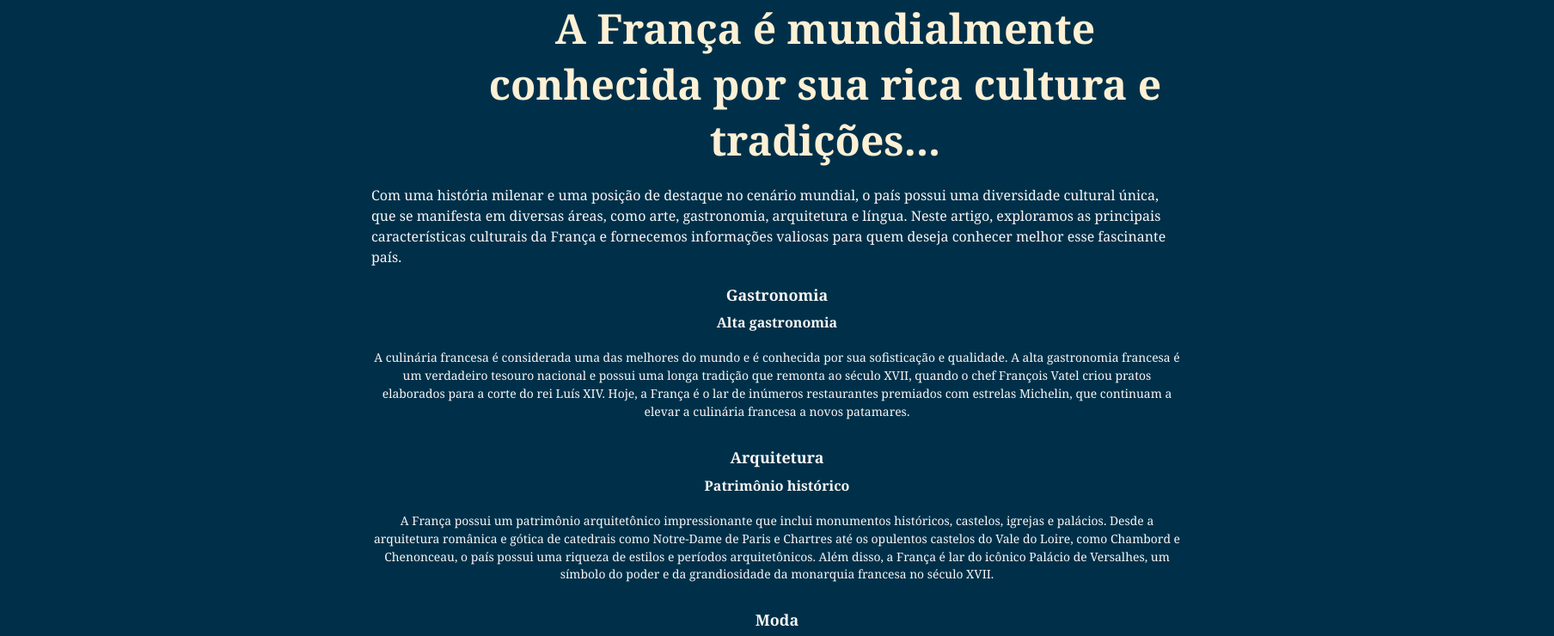
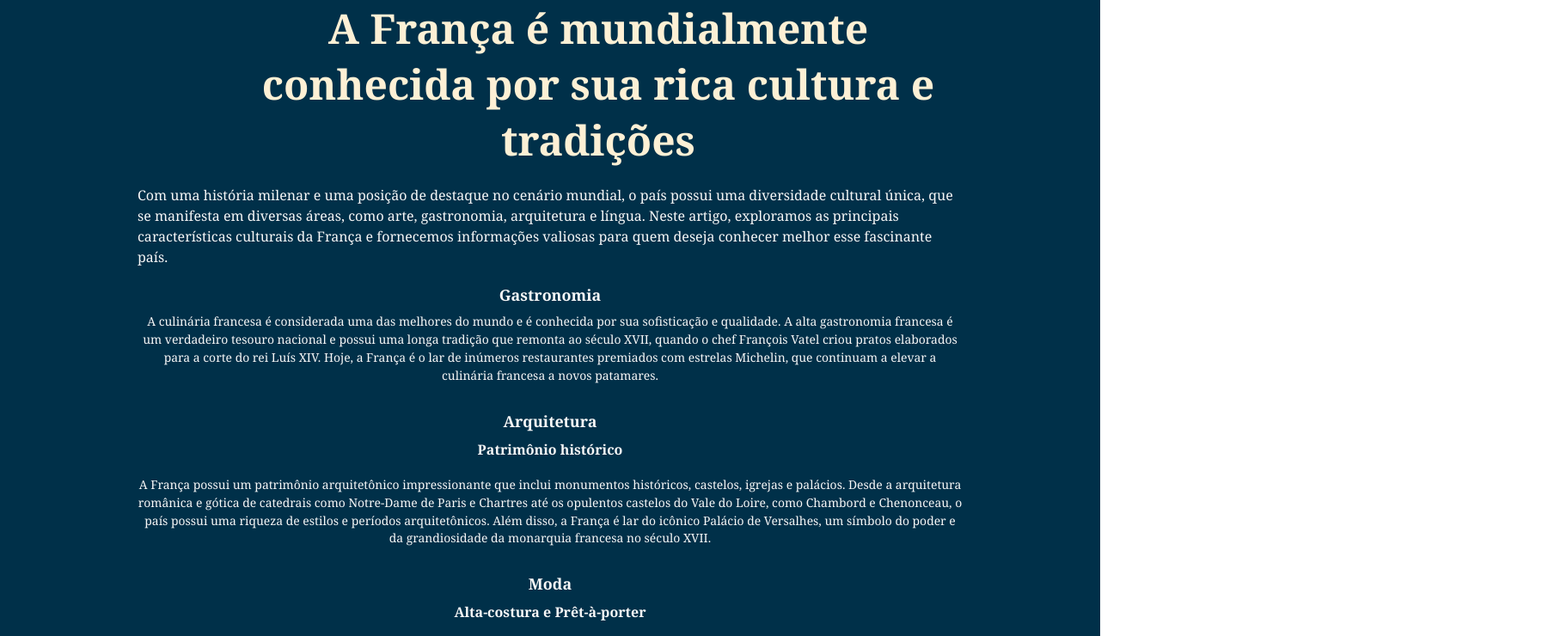
Before and after one commit to raulegas12Ati/fran-a, a plain HTML site: page cultura.html in a window 1280 px wide. Shown: the part 302-1042 px from the top of the page at 86% size, 1808 px wide, since content can reach past the window. Drawn offline with Linux system fonts and the light colour scheme.

Commit message:
conserto da largura da pagina

```diff
--- a/cultura.css
+++ b/cultura.css
@@ -1,15 +1,18 @@
 @import "./global.css";
 
 
+#trabalho {
 
-#trabalho {
-    width: 113rem;
     background-color: var(--black-blue);
     color: #f7f7f7;
     box-shadow: 0 0 0.6rem rgba(0, 0, 0, 0.1);
     padding: 1rem;
     display: flex;
     justify-content: center;
+  }
+
+  body{
+    width: 100%;
   }
 
   header{
@@ -26,7 +29,10 @@
   .largura{
     padding-left: 2rem;
     padding-right: 2rem;
-    width: 63rem;
+    width: 60rem;
+    display: flex;
+    flex-direction: column;
+    justify-content: center;
   }
 
   #trabalho h1 {
--- a/cultura.html
+++ b/cultura.html
@@ -37,7 +37,7 @@
         <div class="largura">
 
             <div class="p-4 text-center">
-                <h1 class="font-title">A França é mundialmente conhecida por sua rica cultura e tradições...</h1>
+                <h1 class="font-title">A França é mundialmente conhecida por sua rica cultura e tradições</h1>
                 <p>
                     Com uma história milenar e uma posição de destaque no cenário mundial, o país possui uma diversidade
                     cultural
@@ -51,7 +51,7 @@
             <div class="columns">
                 <div>
                     <h2 class="text-center text-xl font-semibold">Gastronomia</h2>
-                    <h3 class="text-center">Alta gastronomia</h3>
+
                     <p class="text-sm">
                         A culinária francesa é considerada uma das melhores do mundo e é conhecida por sua sofisticação
                         e
--- a/global.css
+++ b/global.css
@@ -1,7 +1,7 @@
 *{
     padding: 0;
     margin: 0;
-    box-sizing: border-box;
+    box-sizing: content-box;
     font-family: Georgia, 'Times New Roman', Times, serif;
 }
 
@@ -13,7 +13,13 @@
     --blue: #669bbc;
 }
 
+html{
+    width: 100%;
+}
 
+body{
+    width: 100%;
+}
 
 header{
     padding-top: 1.2rem;
@@ -25,6 +31,7 @@ nav{
     display: flex;
     justify-content: center;
     justify-content: space-evenly;
+    width: 100%;
 }
 
 nav a.activi{
--- a/historia.css
+++ b/historia.css
@@ -2,7 +2,7 @@
 * {
     margin: 0;
     padding: 0;
-    box-sizing: border-box;
+    box-sizing: content-box;
 
 }
 
@@ -46,11 +46,6 @@ p{
     font-size: 1.2rem;
 }
 
-nav{
-     /* Vermelho */
-    padding: 0.62rem;
-}
-
 nav ul {
     list-style: none;
     text-align: center;
@@ -81,13 +76,13 @@ nav ul li a:hover {
 
 main {
     padding: 1.25rem;
-    width: 113rem;
+    width: 90rem;
     margin: 0 auto;
 }
 
 .comeco{
     background: var(--black-blue);
-    width: 120rem;
+
     height: 20rem;
     display: flex;
     justify-content: center;
@@ -97,7 +92,6 @@ main {
 .segundo{
     width: 113rem;
 }
-
 
 
 section {
--- a/home.css
+++ b/home.css
@@ -119,7 +119,7 @@ main{
     justify-content: flex-end;
     background-image: url(./imagens_paises/plano-de-fundo-torre-elffel.jpg);
     height: 55rem;
-    width: 113rem;
+
     background-repeat: no-repeat;
     background-size: cover;
 }
```
Also changed, not shown: historia.html (+3 -1 lines).
